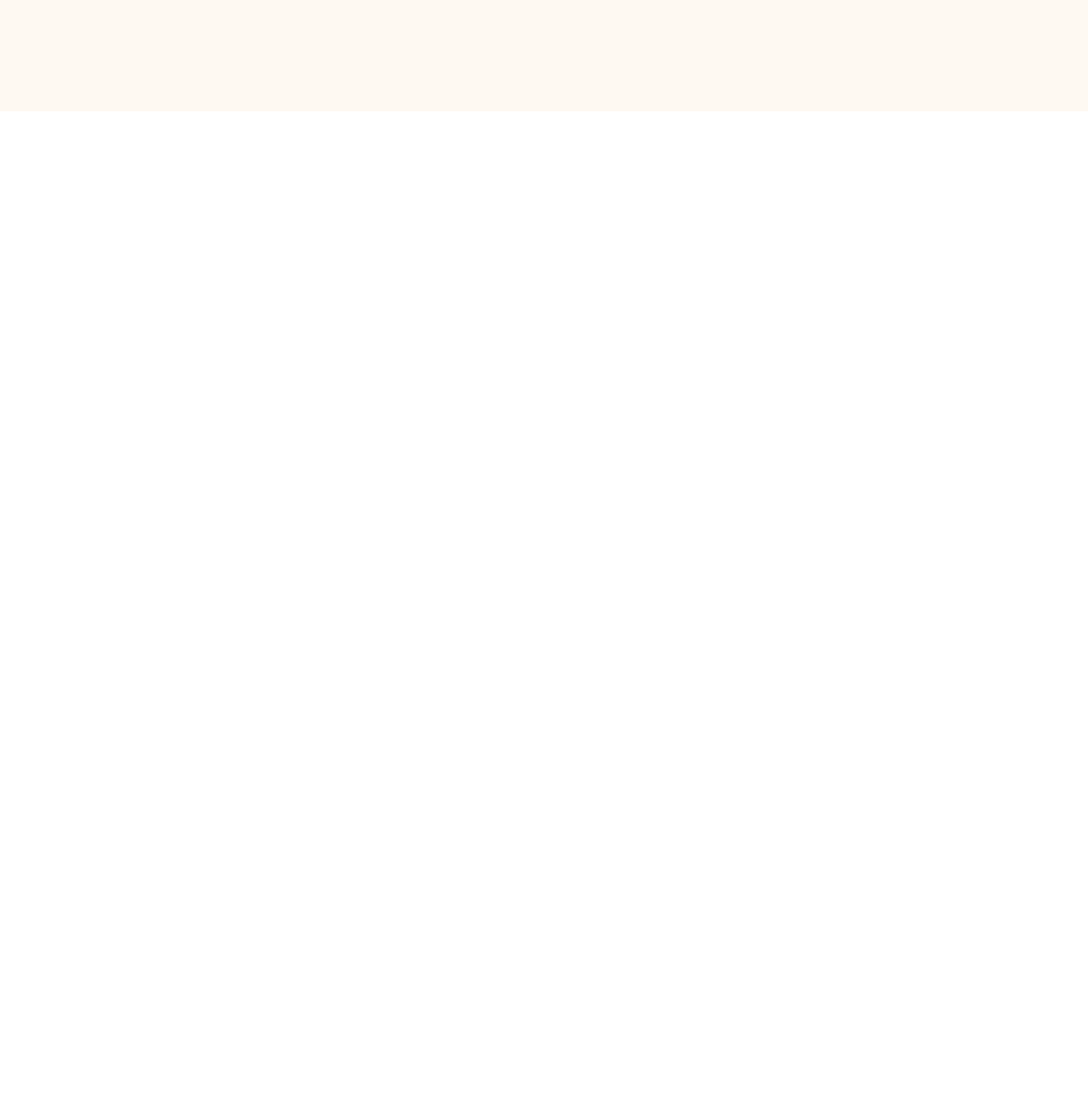
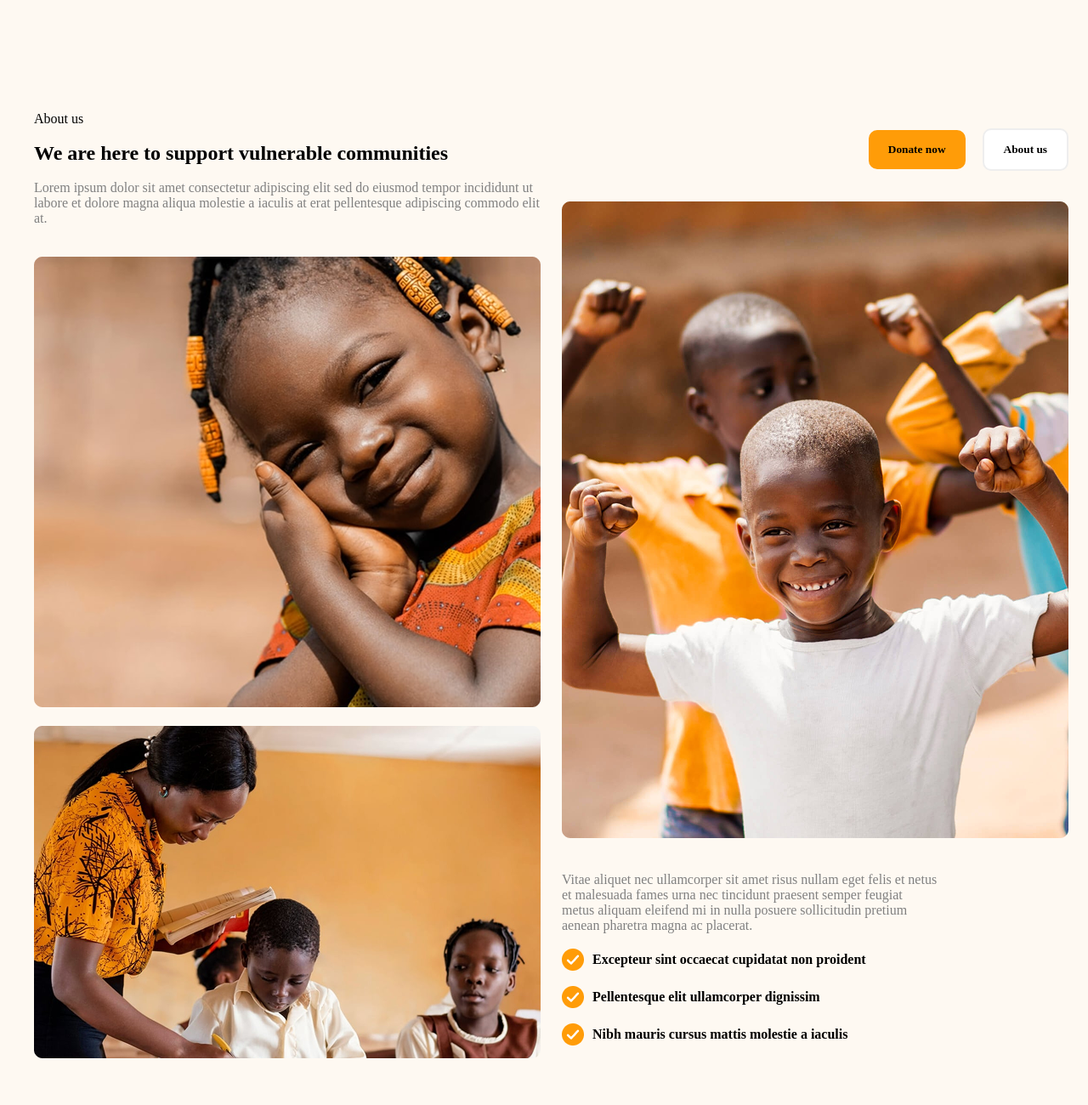
Before and after one commit to qurbonovmuhammad693-art/deploy-tormund, a plain HTML site: page index.html in a window 1280 px wide. Shown: the part 1100-2400 px from the top of the page at 85% size. Before the commit the page ends 1231 px from the top, so only its background shows below. Drawn offline with Linux system fonts and the light colour scheme.

Commit message:
4 commit

```diff
--- a/index.html
+++ b/index.html
@@ -24,12 +24,12 @@
 <section class="cb4">
       <div>
         <div class="c1"></div>
-        <br />
+        <br>
         <h1 class="h1">Giving help to those who need it</h1>
-        <br /><br />
+        <br><br>
         <p class="o1">
-          Lorem ipsum dolor sit amet consectetur adipiscing eli <br />
-          mattis sit phasellus mollis sit aliquam sit nullam.</p> <br /><br />
+          Lorem ipsum dolor sit amet consectetur adipiscing eli <br>
+          mattis sit phasellus mollis sit aliquam sit nullam.</p> <br><br>
         <div class="cb5">
           <button class="btn">Donate now</button>
           <button class="btn btn2">About our charity</button>
@@ -49,19 +49,19 @@
 
         <div>
           <h1 class="h1">50<span class="l">k</span></h1>
-          <br />
+          <br>
           <p class="p1">Collaborators</p>
         </div>
 
         <div>
           <h1 class="h1">370<span class="l">k</span></h1>
-          <br />
+          <br>
           <p class="p1">Donations</p>
         </div>
 
         <div>
           <h1 class="h1">100<span class="l">+</span></h1>
-          <br />
+          <br>
           <p class="o1">Assisted communities</p>
         </div>
 
@@ -73,6 +73,57 @@
      <br><br>
      <br><br>
 
+      <section class="cb7">
+        <div>
+          <p class="l">About us</p>
+          <br>
+          <h1>We are here to support vulnerable communities</h1>
+          <br>
+          <p class="o1">
+            Lorem ipsum dolor sit amet consectetur adipiscing elit sed do
+            eiusmod tempor incididunt ut labore et dolore magna aliqua molestie
+            a iaculis at erat pellentesque adipiscing commodo elit at.
+          </p>
+          <br><br>
+          <img src="./IMAGE.png" alt="" /><br><br>
+          <img src="./IMAGE (1).png" alt="" />
+        </div>
+
+        <div>
+          <div  class="cb5 li">
+            <button class="btn">Donate now</button>
+            <button class="btn btn2">About us</button>
+          </div>
+          <br><br>
+          <img src="./IMAGE (2).png" alt="" /><br><br><br>
+          <p class="o1">
+            Vitae aliquet nec ullamcorper sit amet risus nullam eget felis et
+            netus <br>
+            et malesuada fames urna nec tincidunt praesent semper feugiat <br>
+            metus aliquam eleifend mi in nulla posuere sollicitudin pretium
+            <br>
+            aenean pharetra magna ac placerat.
+          </p>
+          <br>
+          <h4 class="h4">
+            <img src="./IMAGE (3).png" alt="" />Excepteur sint occaecat
+            cupidatat non proident
+          </h4>
+          <br>
+          <h4 class="h4">
+            <img src="./IMAGE (3).png" alt="" />Pellentesque elit ullamcorper
+            dignissim
+          </h4>
+          <br>
+          <h4 class="h4">
+            <img src="./IMAGE (3).png" alt="" />Nibh mauris cursus mattis
+            molestie a iaculis
+          </h4>
+        </div>
+      </section>
+      <br><br><br><br><br><br><br><br>
+    </div>
+   <br><br><br><br><br><br><br><br>
 
 
 
--- a/style.css
+++ b/style.css
@@ -81,3 +81,11 @@
     max-width: 1200px;
     margin: auto
 }
+.li{
+    justify-content: right
+}
+.h4{
+    display: flex;
+    align-items: center;
+    gap: 10px
+}
```
